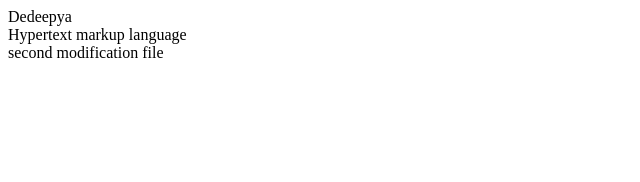
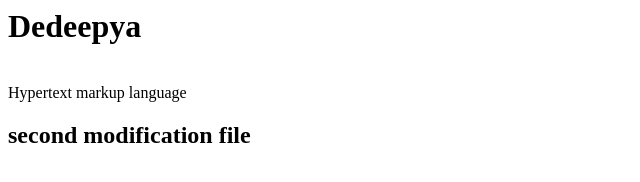
Before and after one commit to dedeepya31/dedeepya31.github.io, a plain HTML site: page index.html in a window 1280 px wide. Shown: the whole page, without its empty margins (0-640 px from the left). Drawn offline with Linux system fonts and the light colour scheme.

Commit message:
Update index.html

```diff
--- a/index.html
+++ b/index.html
@@ -1,8 +1,8 @@
 <html>
-Dedeepya
+ <h1> Dedeepya</h1>
 <br>
 Hypertext markup language
 
 </br>
-second modification file
+<h2>second modification file</h2>
 </html>
```
